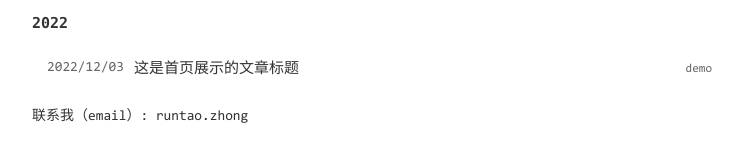
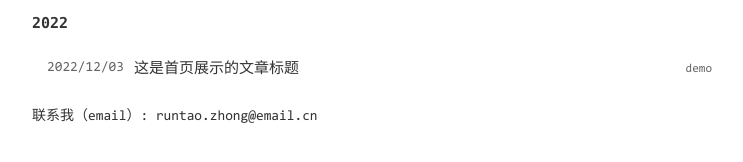
Before and after one commit to zhongruntao/zhongruntao.github.io, a Jekyll site: the page built from index.html, in a window 1280 px wide. Shown: the part 205-367 px from the top of the page, without its empty margins (268-1011 px from the left). Built offline with Jekyll 4.4.1, drawn with Linux system fonts in a browser that asks for light colours.

Commit message:
chore(config): 更新邮箱地址配置
- 将 404 页面中的邮箱地址从 zhong@jiancai.email 更新为 runtao.zhong@email.cn
- 将 _config.yml 配置文件中的 footerText 邮箱地址更新为 runtao.zhong@email.cn

```diff
--- a/_config.yml
+++ b/_config.yml
@@ -5,7 +5,7 @@ title: 我的博客
 description: 我的博客
 keywords: runtao.zhong,Blog,Java,Html,JavaScript
 author: runtao.zhong
-footerText: '联系我（email）: runtao.zhong'
+footerText: '联系我（email）: runtao.zhong@email.cn'
 
 # 这些不要动
 permalink: /posts/:year/:month/:day/:title.html
```
Also changed, not shown: 404.md (+1 -1 lines).
